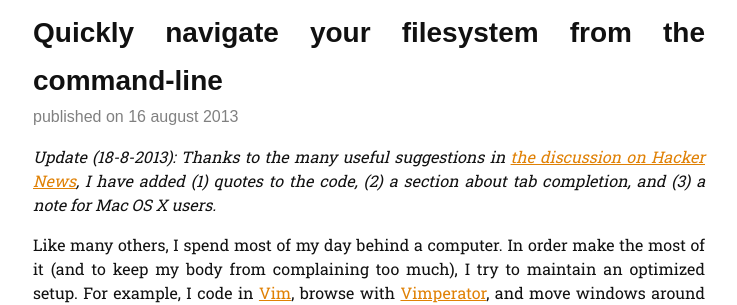
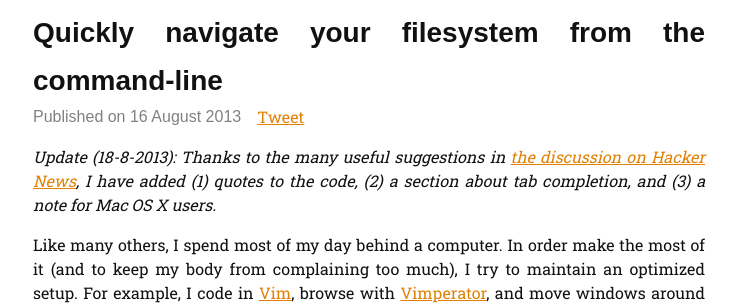
Before and after one commit to jeroenjanssens/jeroenjanssens.github.io, a Jekyll site: the page built from _posts/2013-08-16-quickly-navigate-your-filesystem-from-the-command-line.markdown, in a window 1280 px wide. Shown: the part 135-440 px from the top of the page, without its empty margins (271-1008 px from the left). Built offline with Jekyll 4.4.1, drawn with Linux system fonts in a browser that asks for light colours; some web fonts are replaced; Markdown is read by kramdown in place of the engine named in the settings; comment, search, counter and statistics services are not loaded.

Commit message:
Add tweet button

```diff
--- a/_layouts/post.html
+++ b/_layouts/post.html
@@ -3,6 +3,8 @@
 ---
 					<h2>{{ page.title }}</h2>
 					<div class="date">Published on {{ page.date | date_to_long_string }}</div>
+<a href="https://twitter.com/share" class="twitter-share-button" data-via="jeroenhjanssens">Tweet</a>
+<script>!function(d,s,id){var js,fjs=d.getElementsByTagName(s)[0],p=/^http:/.test(d.location)?'http':'https';if(!d.getElementById(id)){js=d.createElement(s);js.id=id;js.src=p+'://platform.twitter.com/widgets.js';fjs.parentNode.insertBefore(js,fjs);}}(document, 'script', 'twitter-wjs');</script>
 					<div class="post">
 						{{ content }}
 					</div>
--- a/css/screen.css
+++ b/css/screen.css
@@ -236,18 +236,25 @@
 }
 
 /* line 93, ../_sass/screen.sass */
+.twitter-share-button {
+  margin-left: 1em;
+  margin-top: 0.1em;
+}
+
+/* line 97, ../_sass/screen.sass */
 .date {
-  text-transform: lowercase;
   color: gray;
   font-family: "Cabin Condensed", sans-serif;
+  position: relative;
+  float: left;
 }
 
-/* line 98, ../_sass/screen.sass */
+/* line 104, ../_sass/screen.sass */
 .posts .date {
   font-family: "Roboto Slab", "ff-tisa-web-pro", Georgia, Cambria, "Times New Roman", Times, serif;
 }
 
-/* line 101, ../_sass/screen.sass */
+/* line 108, ../_sass/screen.sass */
 p > code {
   font-family: "Ubuntu Mono";
   background-color: #dddddd;
@@ -257,7 +264,7 @@
   border-radius: 0.25em / 0.25em;
 }
 
-/* line 111, ../_sass/screen.sass */
+/* line 118, ../_sass/screen.sass */
 pre {
   white-space: pre-wrap;
   white-space: -moz-pre-wrap;
@@ -266,7 +273,7 @@
   word-wrap: break-word;
 }
 
-/* line 119, ../_sass/screen.sass */
+/* line 126, ../_sass/screen.sass */
 div.highlight {
   -webkit-border-radius: 0.5em 0.5em;
   -moz-border-radius: 0.5em / 0.5em;
@@ -278,216 +285,216 @@
   background-color: #444444;
   padding: 0.5em 0.75em;
 }
-/* line 127, ../_sass/screen.sass */
+/* line 134, ../_sass/screen.sass */
 div.highlight code, div.highlight pre {
   color: #fdce93;
 }
-/* line 130, ../_sass/screen.sass */
+/* line 137, ../_sass/screen.sass */
 div.highlight .hll {
   background-color: #222222;
 }
-/* line 132, ../_sass/screen.sass */
+/* line 139, ../_sass/screen.sass */
 div.highlight .c {
   color: #7f9f7f;
 }
-/* line 134, ../_sass/screen.sass */
+/* line 141, ../_sass/screen.sass */
 div.highlight .err {
   color: #e37170;
   background-color: #3d3535;
 }
-/* line 137, ../_sass/screen.sass */
+/* line 144, ../_sass/screen.sass */
 div.highlight .g {
   color: #7f9f7f;
 }
-/* line 139, ../_sass/screen.sass */
+/* line 146, ../_sass/screen.sass */
 div.highlight .k {
   color: #f0dfaf;
 }
-/* line 141, ../_sass/screen.sass */
+/* line 148, ../_sass/screen.sass */
 div.highlight .l {
   color: #cccccc;
 }
-/* line 143, ../_sass/screen.sass */
+/* line 150, ../_sass/screen.sass */
 div.highlight .n {
   color: #dcdccc;
 }
-/* line 145, ../_sass/screen.sass */
+/* line 152, ../_sass/screen.sass */
 div.highlight .o {
   color: #f0efd0;
 }
-/* line 147, ../_sass/screen.sass */
+/* line 154, ../_sass/screen.sass */
 div.highlight .x {
   color: #cccccc;
 }
-/* line 149, ../_sass/screen.sass */
+/* line 156, ../_sass/screen.sass */
 div.highlight .p {
   color: #41706f;
 }
-/* line 151, ../_sass/screen.sass */
+/* line 158, ../_sass/screen.sass */
 div.highlight .cm, div.highlight .cp, div.highlight .c1 {
   color: #7f9f7f;
 }
-/* line 153, ../_sass/screen.sass */
+/* line 160, ../_sass/screen.sass */
 div.highlight .cs {
   color: #cd0000;
   font-weight: bold;
 }
-/* line 156, ../_sass/screen.sass */
+/* line 163, ../_sass/screen.sass */
 div.highlight .gd {
   color: #cd0000;
 }
-/* line 158, ../_sass/screen.sass */
+/* line 165, ../_sass/screen.sass */
 div.highlight .ge {
   color: #cccccc;
   font-style: italic;
 }
-/* line 161, ../_sass/screen.sass */
+/* line 168, ../_sass/screen.sass */
 div.highlight .gr {
   color: red;
 }
-/* line 163, ../_sass/screen.sass */
+/* line 170, ../_sass/screen.sass */
 div.highlight .gh {
   color: #dcdccc;
   font-weight: bold;
 }
-/* line 166, ../_sass/screen.sass */
+/* line 173, ../_sass/screen.sass */
 div.highlight .gi {
   color: #00cd00;
 }
-/* line 168, ../_sass/screen.sass */
+/* line 175, ../_sass/screen.sass */
 div.highlight .go {
   color: gray;
 }
-/* line 170, ../_sass/screen.sass */
+/* line 177, ../_sass/screen.sass */
 div.highlight .gp {
   color: #dcdccc;
   font-weight: bold;
 }
-/* line 173, ../_sass/screen.sass */
+/* line 180, ../_sass/screen.sass */
 div.highlight .gs {
   color: #cccccc;
   font-weight: bold;
 }
-/* line 176, ../_sass/screen.sass */
+/* line 183, ../_sass/screen.sass */
 div.highlight .gu {
   color: purple;
   font-weight: bold;
 }
-/* line 179, ../_sass/screen.sass */
+/* line 186, ../_sass/screen.sass */
 div.highlight .gt {
   color: #0040d0;
 }
-/* line 181, ../_sass/screen.sass */
+/* line 188, ../_sass/screen.sass */
 div.highlight .kc {
   color: #dca3a3;
 }
-/* line 183, ../_sass/screen.sass */
+/* line 190, ../_sass/screen.sass */
 div.highlight .kd {
   color: #ffff86;
 }
-/* line 185, ../_sass/screen.sass */
+/* line 192, ../_sass/screen.sass */
 div.highlight .kn {
   color: #dfaf8f;
   font-weight: bold;
 }
-/* line 188, ../_sass/screen.sass */
+/* line 195, ../_sass/screen.sass */
 div.highlight .kp {
   color: #cdcf99;
 }
-/* line 190, ../_sass/screen.sass */
+/* line 197, ../_sass/screen.sass */
 div.highlight .kr {
   color: #cdcd00;
 }
-/* line 192, ../_sass/screen.sass */
+/* line 199, ../_sass/screen.sass */
 div.highlight .kt {
   color: #00cd00;
 }
-/* line 194, ../_sass/screen.sass */
+/* line 201, ../_sass/screen.sass */
 div.highlight .ld {
   color: #cc9393;
 }
-/* line 196, ../_sass/screen.sass */
+/* line 203, ../_sass/screen.sass */
 div.highlight .m {
   color: #8cd0d3;
 }
-/* line 198, ../_sass/screen.sass */
+/* line 205, ../_sass/screen.sass */
 div.highlight .s {
   color: #cc9393;
 }
-/* line 200, ../_sass/screen.sass */
+/* line 207, ../_sass/screen.sass */
 div.highlight .na {
   color: #9ac39f;
 }
-/* line 202, ../_sass/screen.sass */
+/* line 209, ../_sass/screen.sass */
 div.highlight .nb, div.highlight .nc {
   color: #efef8f;
 }
-/* line 204, ../_sass/screen.sass */
+/* line 211, ../_sass/screen.sass */
 div.highlight .no, div.highlight .nd {
   color: #cccccc;
 }
-/* line 206, ../_sass/screen.sass */
+/* line 213, ../_sass/screen.sass */
 div.highlight .ni {
   color: #c28182;
 }
-/* line 208, ../_sass/screen.sass */
+/* line 215, ../_sass/screen.sass */
 div.highlight .ne {
   color: #c3bf9f;
   font-weight: bold;
 }
-/* line 211, ../_sass/screen.sass */
+/* line 218, ../_sass/screen.sass */
 div.highlight .nf {
   color: #efef8f;
 }
-/* line 213, ../_sass/screen.sass */
+/* line 220, ../_sass/screen.sass */
 div.highlight .nl {
   color: #cccccc;
 }
-/* line 215, ../_sass/screen.sass */
+/* line 222, ../_sass/screen.sass */
 div.highlight .nn {
   color: #8fbede;
 }
-/* line 217, ../_sass/screen.sass */
+/* line 224, ../_sass/screen.sass */
 div.highlight .nx, div.highlight .py {
   color: #cccccc;
 }
-/* line 219, ../_sass/screen.sass */
+/* line 226, ../_sass/screen.sass */
 div.highlight .nt {
   color: #9ac39f;
 }
-/* line 221, ../_sass/screen.sass */
+/* line 228, ../_sass/screen.sass */
 div.highlight .nv {
   color: #dcdccc;
 }
-/* line 223, ../_sass/screen.sass */
+/* line 230, ../_sass/screen.sass */
 div.highlight .ow {
   color: #f0efd0;
 }
-/* line 225, ../_sass/screen.sass */
+/* line 232, ../_sass/screen.sass */
 div.highlight .w {
   color: #cccccc;
 }
-/* line 227, ../_sass/screen.sass */
+/* line 234, ../_sass/screen.sass */
 div.highlight .mf, div.highlight .mh, div.highlight .mi, div.highlight .mo {
   color: #8cd0d3;
 }
-/* line 229, ../_sass/screen.sass */
+/* line 236, ../_sass/screen.sass */
 div.highlight .sb, div.highlight .sc, div.highlight .sd, div.highlight .s2, div.highlight .se, div.highlight .sh, div.highlight .si, div.highlight .sx, div.highlight .sr, div.highlight .s1, div.highlight .ss {
   color: #cc9393;
 }
-/* line 231, ../_sass/screen.sass */
+/* line 238, ../_sass/screen.sass */
 div.highlight .bp, div.highlight .vc {
   color: #efef8f;
 }
-/* line 233, ../_sass/screen.sass */
+/* line 240, ../_sass/screen.sass */
 div.highlight .vg {
   color: #dcdccc;
 }
-/* line 235, ../_sass/screen.sass */
+/* line 242, ../_sass/screen.sass */
 div.highlight .vi {
   color: #ffffc7;
 }
-/* line 237, ../_sass/screen.sass */
+/* line 244, ../_sass/screen.sass */
 div.highlight .il {
   color: #8cd0d3;
 }
```
Also changed, not shown: _sass/screen.sass (+8 -1 lines), 15 other files.
